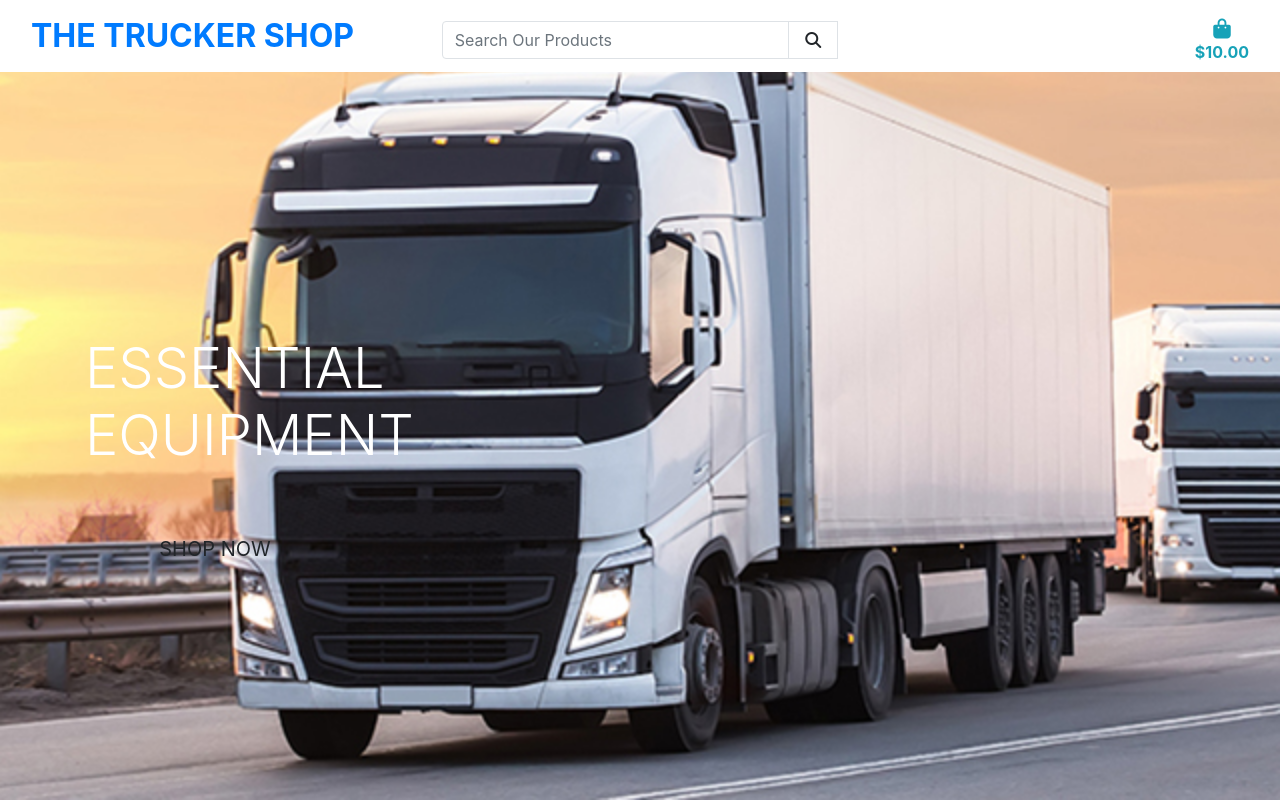
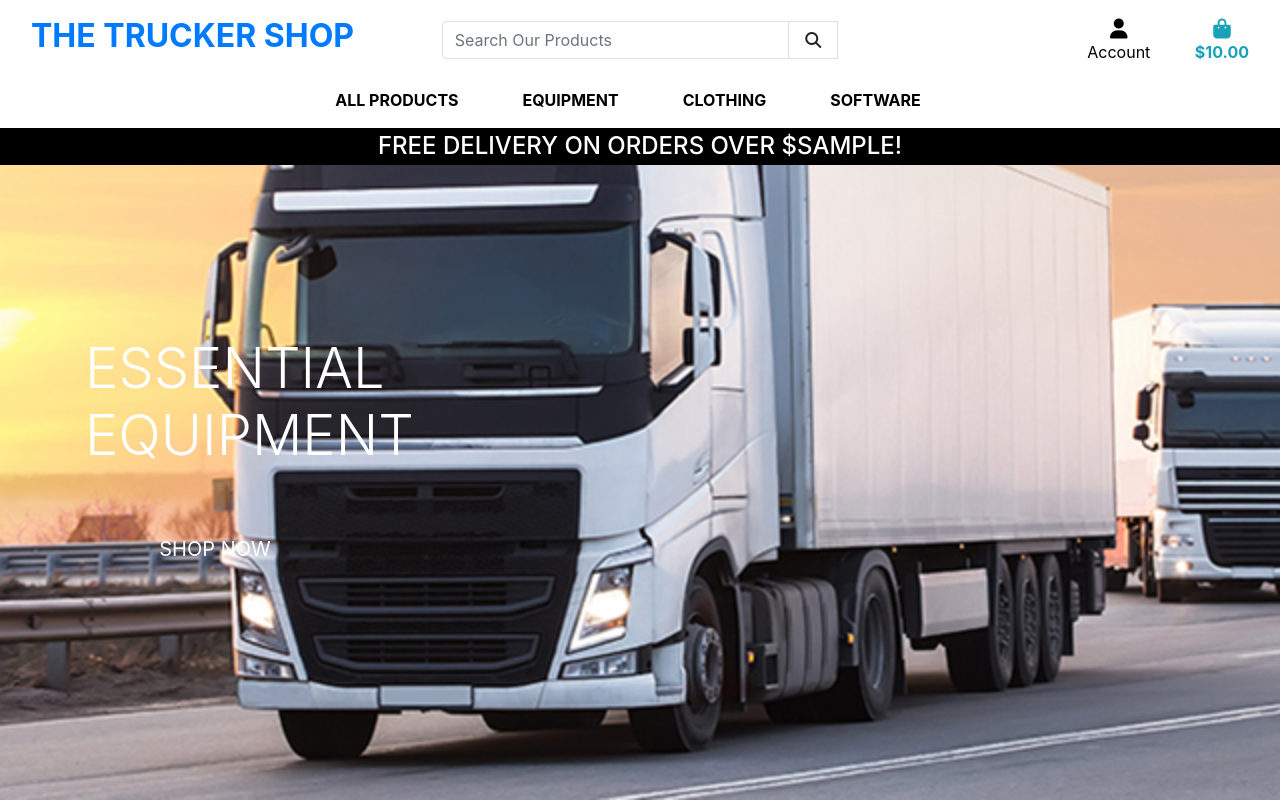
Before and after one commit to johnnycockerill/MS4, a Django app: template home/templates/home/index.html in a window 1280 px wide. Run offline with Django 3.2, Linux system fonts and the light colour scheme; the template is opened without the code that fills it: most values are stand-ins (such as "Sample title", 1, 10 or a date in 2020); some libraries are stand-ins or nearby versions.

Commit message:
created main navbar and mbile navbar

```diff
--- a/home/templates/home/index.html
+++ b/home/templates/home/index.html
@@ -14,12 +14,12 @@
     <div class="container h-100">
         <div class="row h-100">
             <div class="col-7 col-md-6 my-auto">
-                <h1 class="display-4 logo-font text-black">
+                <h1 class="display-4 logo-font text-white">
                     Essential Equipment
                 </h1>
                 <div class="my-5">
                     <h4>
-                        <a href="" class="shop-now-button btn btn-lg rounded-0 text-uppercase py-3">Shop Now</a>
+                        <a href="" class="shop-now-button btn btn-lg rounded-0 text-uppercase py-3 text-white">Shop Now</a>
                     </h4>
                 </div>
             </div>
--- a/static/css/base.css
+++ b/static/css/base.css
@@ -49,11 +49,19 @@
 }
 
 .text-black {
+    color: black !important;
+}
+
+.text-white {
     color: white !important;
 }
 
 .border-black {
     border: 1px solid black !important;
+}
+
+.bg-black {
+    background: black !important;
 }
 
 /* ------------------------------ media queries */
--- a/templates/base.html
+++ b/templates/base.html
@@ -97,6 +97,20 @@
           </ul>
         </div>
       </div>
+      <div class="row bg-white">
+        <nav class="navbar navbar-expand-lg navbar-light w-100">
+          <button class="navbar-toggler" type="button" data-toggle="collapse" data-target="#main-nav" aria-controls="main-nav" aria-expanded="false" aria-label="Toggle navigation">
+            <span class="navbar-toggler-icon"></span>
+          </button>
+          {% include 'includes/mobile-top-header.html' %}
+          {% include 'includes/main-nav.html' %}
+        </nav>
+      </div>
+      <div class="row text-center" id="delivery-banner">
+        <div class="col bg-black text-white">
+          <h4 class="logo-font my-1">Free delivery on orders over ${{ ree_shipping_threshold }}!</h4>
+        </div>
+      </div>
     </header>
 
     {% if messages %}
--- /dev/null
+++ b/templates/includes/main-nav.html
@@ -0,0 +1,48 @@
+<div class="collapse navbar-collapse" id="main-nav">
+    <ul class="navbar-nav w-auto mx-auto">
+        <li class="nav-item dropdown">
+            <a href="#" class="logo-font font-weight-bold nav-link text-black mr-5" id="all-products-link" data-toggle="dropdown" aria-haspopup="true" aria-expanded="false">
+                All Products
+            </a>
+            <div class="dropdown-menu border-0" aria-labelledby="all-products-link">
+                <a href="" class="dropdown-item">By Price</a>
+                <a href="" class="dropdown-item">By Rating</a>
+                <a href="" class="dropdown-item">By Category</a>
+                <a href="" class="dropdown-item">All Products</a>
+            </div>
+        </li>
+        <li class="nav-item dropdown">
+            <a href="#" class="logo-font font-weight-bold nav-link text-black mr-5" id="equipment-link" data-toggle="dropdown" aria-haspopup="true" aria-expanded="false">
+                Equipment
+            </a>
+            <div class="dropdown-menu border-0" aria-labelledby="equipment-link">
+                <a href="" class="dropdown-item">By Price</a>
+                <a href="" class="dropdown-item">By Rating</a>
+                <a href="" class="dropdown-item">By Category</a>
+                <a href="" class="dropdown-item">All Equipment</a>
+            </div>
+        </li>
+        <li class="nav-item dropdown">
+            <a href="#" class="logo-font font-weight-bold nav-link text-black mr-5" id="clothing-link" data-toggle="dropdown" aria-haspopup="true" aria-expanded="false">
+                Clothing
+            </a>
+            <div class="dropdown-menu border-0" aria-labelledby="clothing-link">
+                <a href="" class="dropdown-item">By Price</a>
+                <a href="" class="dropdown-item">By Rating</a>
+                <a href="" class="dropdown-item">By Category</a>
+                <a href="" class="dropdown-item">Clothing</a>
+            </div>
+        </li>
+        <li class="nav-item dropdown">
+            <a href="#" class="logo-font font-weight-bold nav-link text-black mr-5" id="software-link" data-toggle="dropdown" aria-haspopup="true" aria-expanded="false">
+                Software
+            </a>
+            <div class="dropdown-menu border-0" aria-labelledby="software-link">
+                <a href="" class="dropdown-item">By Price</a>
+                <a href="" class="dropdown-item">By Rating</a>
+                <a href="" class="dropdown-item">By Category</a>
+                <a href="" class="dropdown-item">Software</a>
+            </div>
+        </li>
+    </ul>
+</div>
--- /dev/null
+++ b/templates/includes/mobile-top-header.html
@@ -0,0 +1,56 @@
+<li class="list-inline-item">
+    <a class="text-black nav-link d-block d-lg-none" href="#" id="mobile-search" data-toggle="dropdown" aria-haspopup="true" aria-expanded="false">
+        <div class="text-center">
+            <div><i class="fas fa-search fa-lg"></i></div>
+            <p class="my-0">Search</p>
+        </div>
+    </a>
+    <div class="dropdown-menu border-0 w-100 p-3 rounded-0 my-0" aria-labelledby="mobile-search">
+        <form action="" class="form" method="get">
+            <div class="input-group w-100">
+                <input type="text" class="form-control border border-black rounded-0" name="q" placeholder="Search Our Site">
+                <div class="input-group-append">
+                    <button class="form-control btn btn-black border border-black rounded-0" type="submit">
+                        <span class="icon">
+                            <i class="fas fa-search"></i>
+                        </span>
+                    </button>
+                </div>
+            </div>
+        </form>
+    </div>
+</li>
+<li class="list-inline-item dropdown">
+    <a href="#" class="text-black nav-link d-block d-lg-none" id="user-options" data-toggle="dropdown" aria-haspopup="true" aria-expanded="false">
+        <div class="text-center">
+            <div><i class="fas fa-user fa-lg"></i></div>
+            <p class="my-0">My Account</p>
+        </div>
+    </a>
+    <div class="dropdown-menu border-0" aria-labelledby="user-options">
+        {% if request.user.is_authenticated %}
+            {% if request.user.is_superuser %}
+                <a href="{% url 'account_logout' %}" class="dropdown-item">Product Management</a>
+            {% endif %}
+            <a href="" class="dropdown-item">My profile</a>
+            <a href="{% url 'account_logout' %}" class="dropdown-item">Logout</a>
+        {% else %}
+            <a href="{% url 'account_signup' %}" class="dropdown-item">Register</a>
+            <a href="{% url 'account_login' %}" class="dropdown-item">Login</a>
+        {% endif %}
+    </div>
+</li>
+<li class="list-inline-item">
+    <a href="" class="{% if grand_total %}text-primary font-weight-bold{% else %}text-black{% endif %} nav-link d-block d-lg-none">
+        <div class="text-center">
+            <div><i class="fas fa-shopping-bag fa-lg"></i></div>
+            <p class="my-0">
+                {% if grand_total %}
+                    ${{ grand_total|floatformat:2 }}
+                {% else %}
+                    £0.00
+                {% endif %}
+            </p>
+        </div>
+    </a>
+</li>
```
